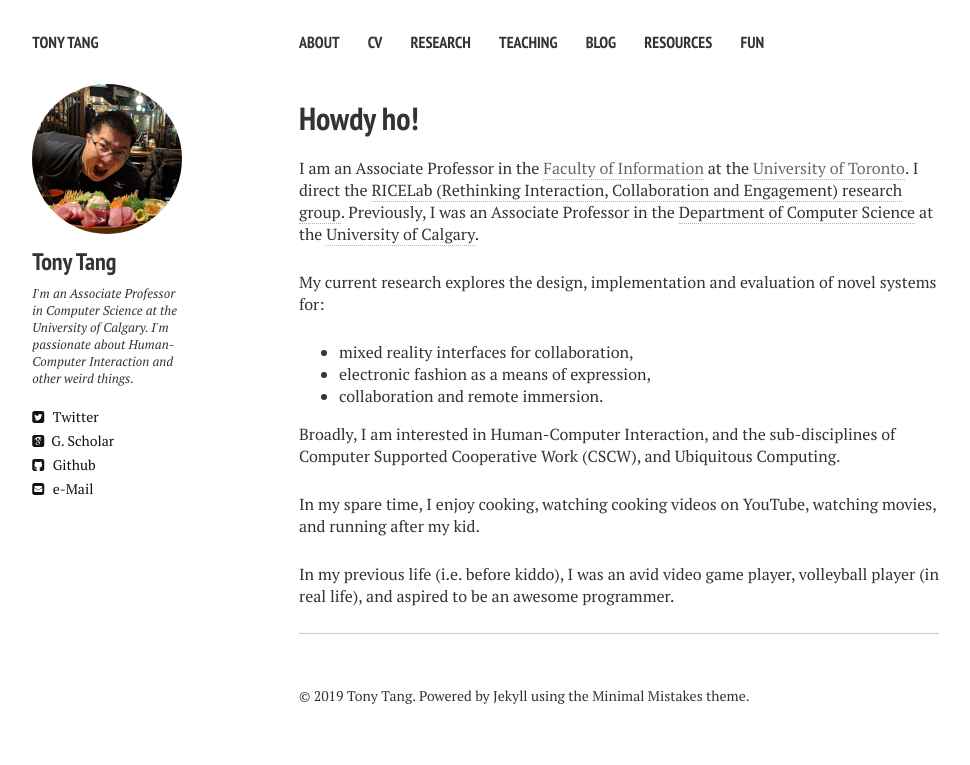
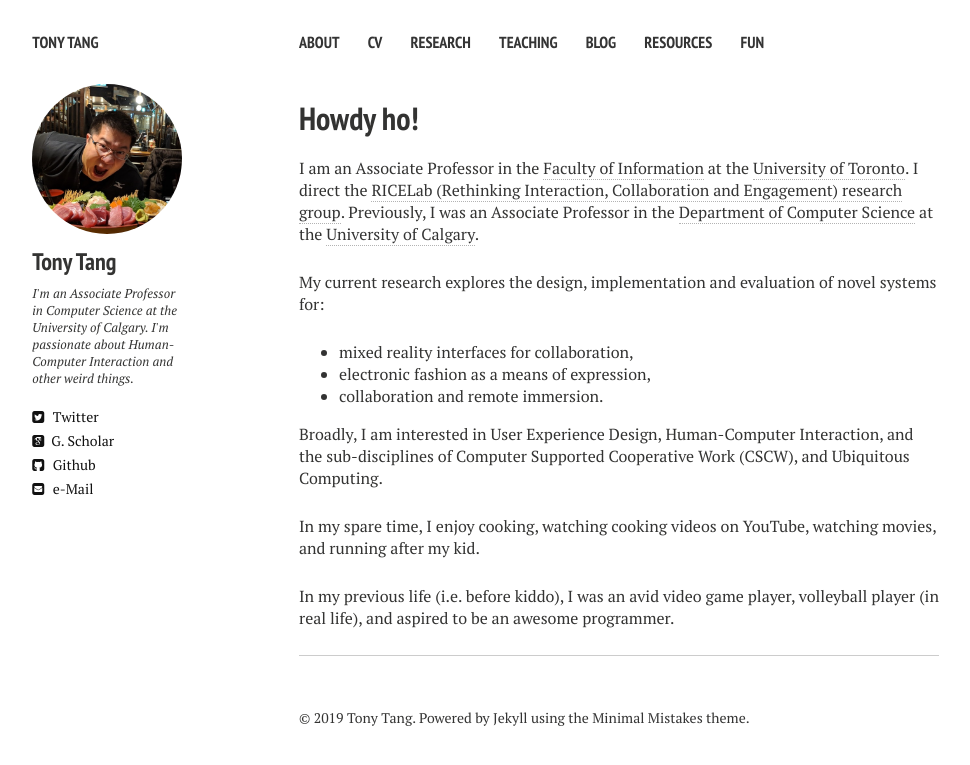
Before and after one commit to tthmok/tthmok.github.io, a Jekyll site: the page built from index.md, in a window 1280 px wide. Shown: the top 765 px of the page, without its empty margins (21-991 px from the left). Built offline with Jekyll 4.4.1, drawn with Linux system fonts in a browser that asks for light colours; nearby versions of some CDN libraries.

Commit message:
index.md: utoronto index update

```diff
--- a/index.md
+++ b/index.md
@@ -4,14 +4,14 @@ title: Howdy ho!
 description: "Tony Tang's Academic Website"
 ---
 
-I am an Associate Professor in the [Faculty of Information]() at the [University of Toronto](). I direct the [RICELab (Rethinking Interaction, Collaboration and Engagement) research group](http://ricelab.cpsc.ucalgary.ca/). Previously, I was an Associate Professor in the [Department of Computer Science](http://www.cpsc.ucalgary.ca/) at the [University of Calgary](http://ucalgary.ca/).
+I am an Associate Professor in the [Faculty of Information](http://ischool.utoronto.ca) at the [University of Toronto](http://www.utoronto.ca). I direct the [RICELab (Rethinking Interaction, Collaboration and Engagement) research group](http://ricelab.cpsc.ucalgary.ca/). Previously, I was an Associate Professor in the [Department of Computer Science](http://www.cpsc.ucalgary.ca/) at the [University of Calgary](http://ucalgary.ca/).
 
 My current research explores the design, implementation and evaluation of novel systems for:
 * mixed reality interfaces for collaboration,
 * electronic fashion as a means of expression,
 * collaboration and remote immersion.
 
-Broadly, I am interested in Human-Computer Interaction, and the sub-disciplines of Computer Supported Cooperative Work (CSCW), and Ubiquitous Computing.
+Broadly, I am interested in User Experience Design, Human-Computer Interaction, and the sub-disciplines of Computer Supported Cooperative Work (CSCW), and Ubiquitous Computing.
 
 In my spare time, I enjoy cooking, watching cooking videos on YouTube, watching movies, and running after my kid.
 
```
